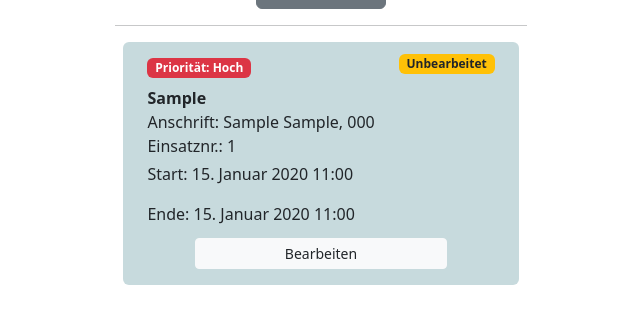
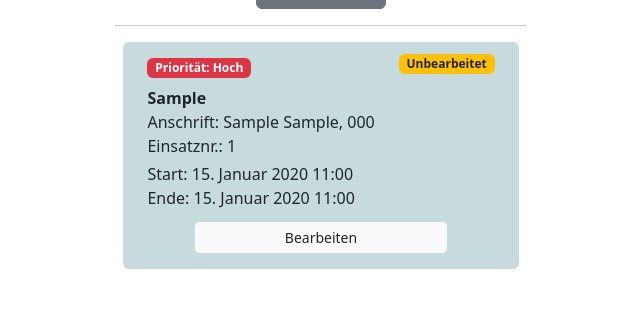
Before and after one commit to sw-lnk/Einsatzleiter, a Django app: page /mission/ in a window 1280 px wide. Shown: the part 298-622 px from the top of the page, without its empty margins (319-959 px from the left). Run offline with Django 5.2, Linux system fonts and the light colour scheme; a user stored in the database is signed in; tables that the repository leaves empty hold one stand-in row (values such as "Sample post"); some libraries are stand-ins or nearby versions.

Commit message:
change margin in mission card for end time

```diff
--- a/Einsatzleiter/templates/mission_log/mission.html
+++ b/Einsatzleiter/templates/mission_log/mission.html
@@ -24,8 +24,8 @@
                         <p class="fw-bold mb-0">{{ mission.keyword }}</p>
                         <p class="m-0">Anschrift: {{ mission.address }}</p>
                         <p class="m-0">Einsatznr.: {{ mission.main_id }}</p>
-                        <p class="mx-0 mt-1">Start: {{ mission.start }}</p>
-                        <p class="mx-0 mb-1">Ende: {% if mission.end %}{{ mission.end }}{% endif %}</p>
+                        <p class="mx-0 mt-1 mb-0">Start: {{ mission.start }}</p>
+                        <p class="mx-0 mt-0 mb-1">Ende: {% if mission.end %}{{ mission.end }}{% endif %}</p>
                     </div>
 
                     <div class="col text-end align-bottom">
@@ -63,8 +63,8 @@
                             <p class="fw-bold mb-0">{{ mission.keyword }}</p>
                             <p class="m-0">Anschrift: {{ mission.address }}</p>
                             <p class="m-0">Einsatznr.: {{ mission.main_id }}</p>
-                            <p class="mx-0 mt-1">Start: {{ mission.start }}</p>
-                            <p class="mx-0 mb-1">Ende: {% if mission.end %}{{ mission.end }}{% endif %}</p>
+                            <p class="mx-0 mt-1 mb-0">Start: {{ mission.start }}</p>
+                            <p class="mx-0 mt-0 mb-1">Ende: {% if mission.end %}{{ mission.end }}{% endif %}</p>
                         </div>
 
                         <div class="col text-end align-bottom">
```
